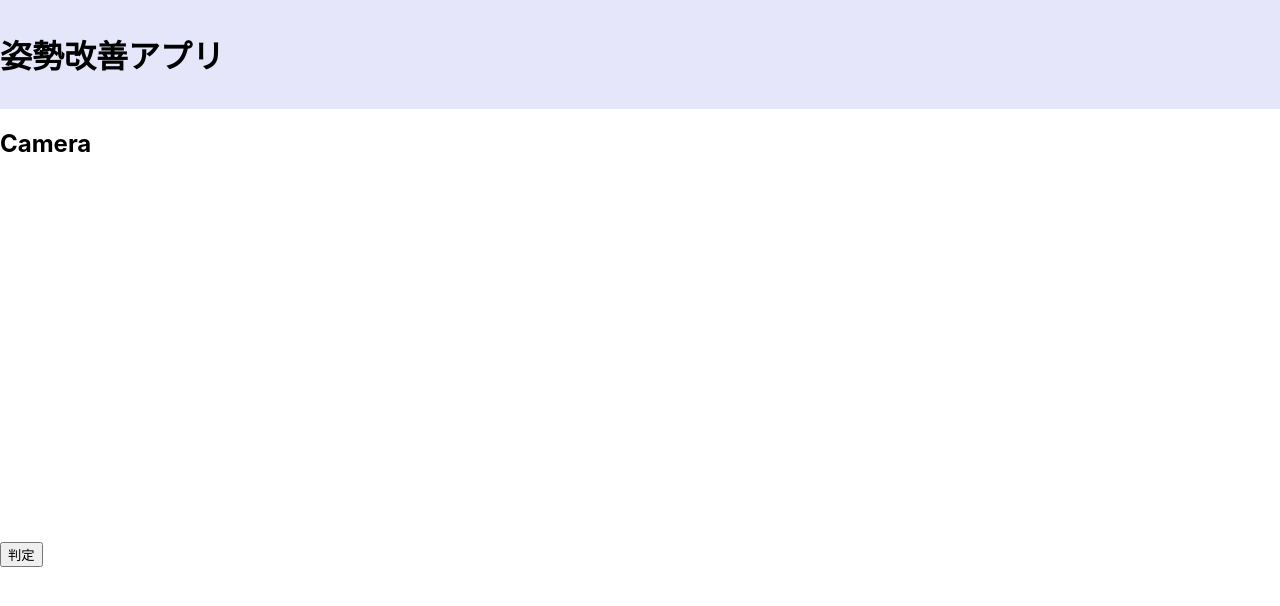
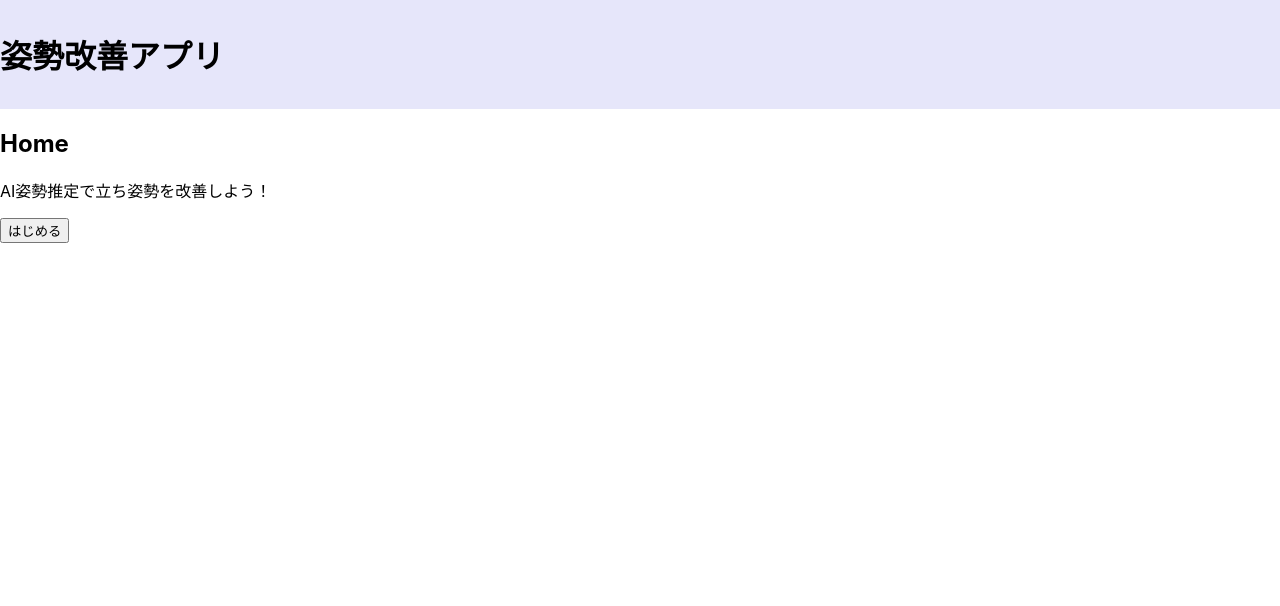
Before and after one commit to yssk819/pose-improvement, a React (Create React App) app in the folder front/: page / in a window 1280 px wide. Shown: the top 606 px of the page. Built offline with nearby package versions, Linux system fonts and the light colour scheme; no server answers.

Commit message:
ページ遷移を修正

```diff
--- a/front/src/App.js
+++ b/front/src/App.js
@@ -1,16 +1,18 @@
 import React, {useState} from "react";
+import { Link, Route, Routes, useNavigate } from "react-router-dom";
 import './App.css';
 // import components
+import Home from "./components/Home";
 import Camera from "./components/Camera";
 import Result from "./components/Result";
 
 const App = () => {
-  const [isGotResult, setIsGotResult] = useState(false);
   const [image, setImage] = useState();
   const [message, setMessage] = useState("判定待ち");
+  const navigate = useNavigate();
 
   const reset = () => {
-    setIsGotResult(false);
+    navigate("/");
     setImage(null);
     setMessage("判定待ち");
   };
@@ -21,10 +23,11 @@ const App = () => {
         <h1>姿勢改善アプリ</h1>
       </div>
 
-      {!isGotResult ?
-        <Camera setImage={setImage} setMessage={setMessage} setIsGotResult={setIsGotResult} /> :
-        <Result image={image} message={message} reset={reset} />
-      }
+      <Routes>
+        <Route path="/" element={<Home navigate={navigate} />} />
+        <Route path="/camera" element={<Camera navigate={navigate} setMessage={setMessage} setImage={setImage} />} />
+        <Route path="/result" element={<Result message={message} image={image} reset={reset} />} />
+      </Routes>
     </div>
   );
 };
--- a/front/src/components/Camera.js
+++ b/front/src/components/Camera.js
@@ -3,17 +3,17 @@ import Webcam from "react-webcam";
 import axios from "axios";
 
 const videoConstraints = {
-  width: 720,
-  height: 360,
+  width: 360,
+  height: 720,
   facingMode: "user",
 };
 
 const Camera = (props) => {
-  const url = "http://127.0.0.1:8000";
   const webcamRef = useRef({});
 
   const judge = () => {
     const imageSrc = webcamRef.current.getScreenshot();
+    const url = "http://127.0.0.1:8000";
 
     const params = {
       "data": imageSrc,
@@ -22,18 +22,19 @@ const Camera = (props) => {
     axios.post(url, params).then((res) => {
       props.setMessage(res.data.message);
       props.setImage(res.data.image);
-      props.setIsGotResult(true);
-    })
-  }
+      props.navigate("/result");
+    });
+  };
 
   return (
     <div>
       <h2>Camera</h2>
+      <p>カメラの正面に立って撮影してください。</p>
 
       <div>
         <Webcam
           audio={false}
-          width={540}
+          width={180}
           height={360}
           ref={webcamRef}
           screenshotFormat="image/png"
@@ -46,6 +47,6 @@ const Camera = (props) => {
       </div>
     </div>
   );
-}
+};
 
 export default Camera;
--- /dev/null
+++ b/front/src/components/Home.js
@@ -0,0 +1,17 @@
+import React from "react";
+
+const Home = (props) => {
+  return (
+    <div>
+      <h2>Home</h2>
+      <p>AI姿勢推定で立ち姿勢を改善しよう！</p>
+
+      <div>
+        <button onClick={() => props.navigate("/camera")}>はじめる</button>
+      </div>
+
+    </div>
+  );
+};
+
+export default Home;
--- a/front/src/components/Result.js
+++ b/front/src/components/Result.js
@@ -14,10 +14,10 @@ const Result = (props) => {
       </div>
 
       <div>
-      <button onClick={props.reset}>Reset</button>
+        <button onClick={props.reset}>Reset</button>
       </div>
     </div>
   );
-}
+};
 
 export default Result;
--- a/front/src/index.js
+++ b/front/src/index.js
@@ -3,11 +3,14 @@ import ReactDOM from 'react-dom/client';
 import './index.css';
 import App from './App';
 import reportWebVitals from './reportWebVitals';
+import { BrowserRouter } from "react-router-dom";
 
 const root = ReactDOM.createRoot(document.getElementById('root'));
 root.render(
   <React.StrictMode>
-    <App />
+    <BrowserRouter>
+      <App />
+    </BrowserRouter>
   </React.StrictMode>
 );
 
```
Also changed, not shown: 1 other file (tests, documents, lock files or other folders).
